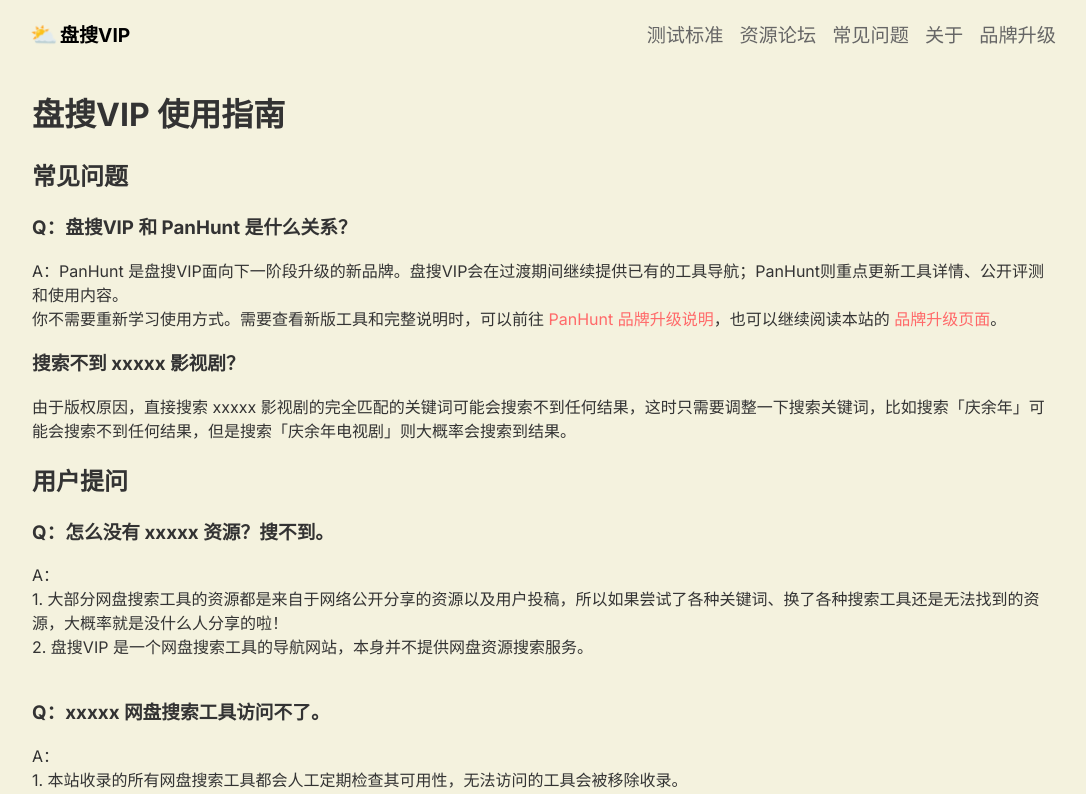
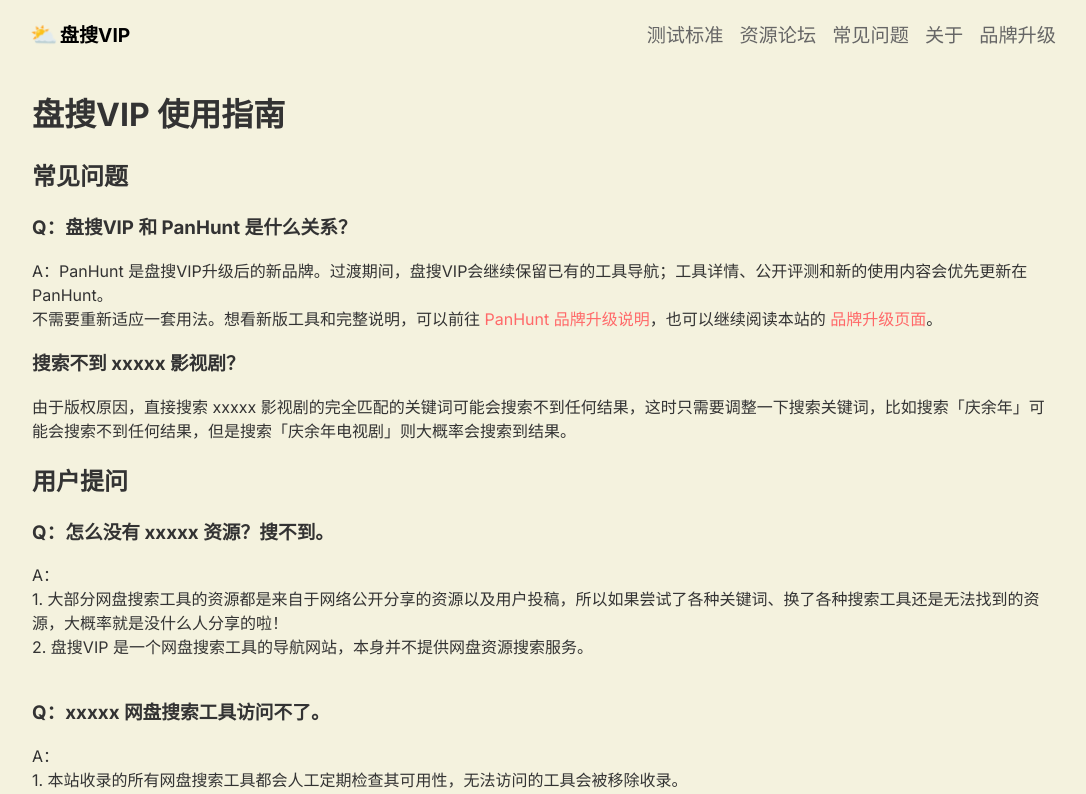
Before and after one commit to rokcso/pansou-vip, a Next.js app: page /faq in a window 1280 px wide. Shown: the top 794 px of the page, without its empty margins (96-1182 px from the left). Built offline with nearby package versions, Linux system fonts and the light colour scheme.

Commit message:
Update FAQ copy for PanHunt rebranding

```diff
--- a/app/faq/page.js
+++ b/app/faq/page.js
@@ -19,10 +19,10 @@
         <div>
           <h3>Q：盘搜VIP 和 PanHunt 是什么关系？</h3>
           <p>
-            A：PanHunt 是盘搜VIP面向下一阶段升级的新品牌。盘搜VIP会在过渡期间继续提供已有的工具导航；PanHunt则重点更新工具详情、公开评测和使用内容。
+            A：PanHunt 是盘搜VIP升级后的新品牌。过渡期间，盘搜VIP会继续保留已有的工具导航；工具详情、公开评测和新的使用内容会优先更新在 PanHunt。
           </p>
           <p>
-            你不需要重新学习使用方式。需要查看新版工具和完整说明时，可以前往{" "}
+            不需要重新适应一套用法。想看新版工具和完整说明，可以前往{" "}
             <a
               href="https://panhunt.com/pansou-vip-upgrade?utm_source=pansou.vip&utm_medium=faq"
               title="查看盘搜VIP升级为PanHunt的完整说明"
```
